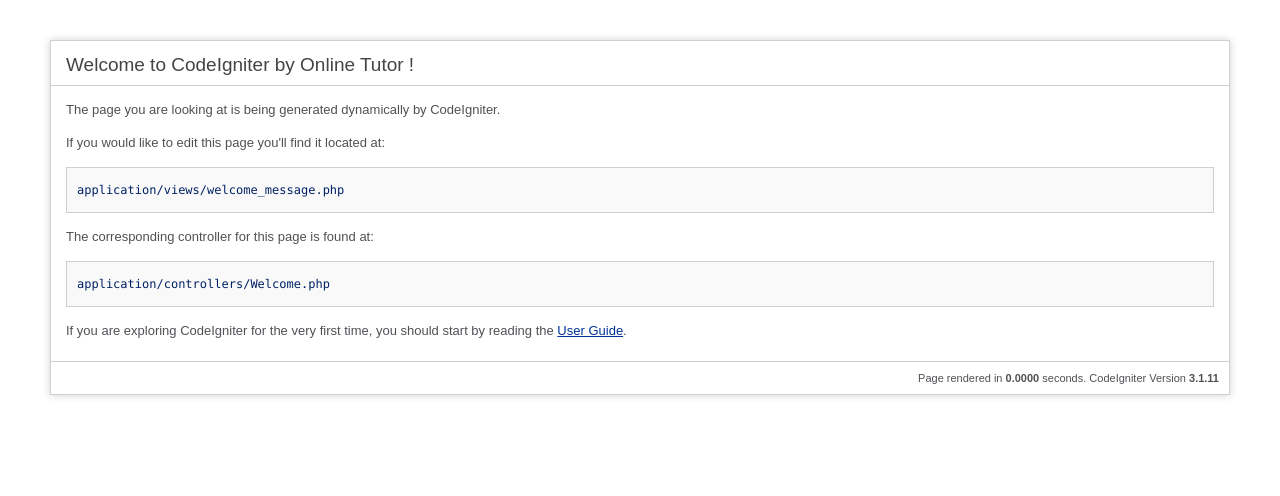
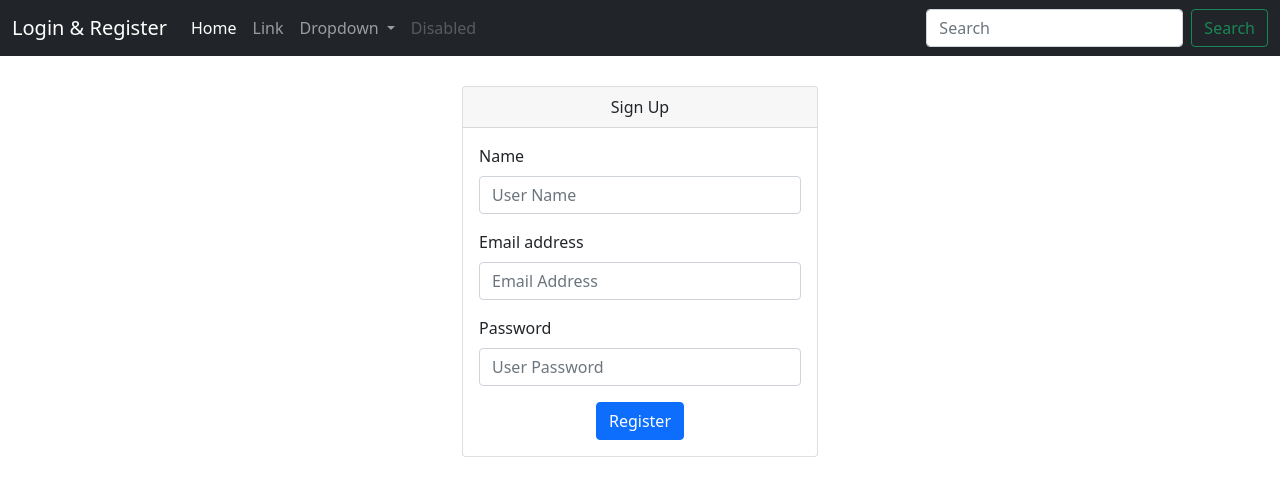
Before and after one commit to Code0fDuty/Code0fDutyProj, a CodeIgniter app: page /Team-7/index.php/welcome/index in a window 1280 px wide. Shown: the top 496 px of the page. Run offline with CodeIgniter, Linux system fonts and the light colour scheme.

Commit message:
register

```diff
--- a/application/config/autoload.php
+++ b/application/config/autoload.php
@@ -89,7 +89,7 @@ $autoload['drivers'] = array();
 |
 |	$autoload['helper'] = array('url', 'file');
 */
-$autoload['helper'] = array();
+$autoload['helper'] = array('url');
 
 /*
 | -------------------------------------------------------------------
--- a/application/controllers/Welcome.php
+++ b/application/controllers/Welcome.php
@@ -20,6 +20,11 @@ class Welcome extends CI_Controller {
 	 */
 	public function index()
 	{
-		$this->load->view('welcome_message');
+		$this->load->view('home_page');
+	}
+
+	function registerNow()
+	{
+
 	}
 }
--- a/application/views/home_page.php
+++ b/application/views/home_page.php
@@ -1,20 +1,103 @@
-<html>
-    <head>
-        <!--Header Section-->
-        <?php $this->load->view("include/header_other") ?>
+<!doctype html>
+<html lang="en">
+  <head>
+    <!-- Required meta tags -->
+    <meta charset="utf-8">
+    <meta name="viewport" content="width=device-width, initial-scale=1">
 
-    </head>
+    <!-- Bootstrap CSS -->
+    <link href="https://cdn.jsdelivr.net/npm/bootstrap@5.0.2/dist/css/bootstrap.min.css" rel="stylesheet" integrity="sha384-EVSTQN3/azprG1Anm3QDgpJLIm9Nao0Yz1ztcQTwFspd3yD65VohhpuuCOmLASjC" crossorigin="anonymous">
 
-    <body>
-        <!-- content section -->
-        <?php $this->load->view("site/home_content") ?>
+    <title>User Login & Registration</title>
+  </head>
+  <body>
+  <nav class="navbar navbar-expand-lg navbar-dark bg-dark">
+  <div class="container-fluid">
+    <a class="navbar-brand" href="#">Login & Register</a>
+    <button class="navbar-toggler" type="button" data-bs-toggle="collapse" data-bs-target="#navbarSupportedContent" aria-controls="navbarSupportedContent" aria-expanded="false" aria-label="Toggle navigation">
+      <span class="navbar-toggler-icon"></span>
+    </button>
+    <div class="collapse navbar-collapse" id="navbarSupportedContent">
+      <ul class="navbar-nav me-auto mb-2 mb-lg-0">
+        <li class="nav-item">
+          <a class="nav-link active" aria-current="page" href="#">Home</a>
+        </li>
+        <li class="nav-item">
+          <a class="nav-link" href="#">Link</a>
+        </li>
+        <li class="nav-item dropdown">
+          <a class="nav-link dropdown-toggle" href="#" id="navbarDropdown" role="button" data-bs-toggle="dropdown" aria-expanded="false">
+            Dropdown
+          </a>
+          <ul class="dropdown-menu" aria-labelledby="navbarDropdown">
+            <li><a class="dropdown-item" href="#">Action</a></li>
+            <li><a class="dropdown-item" href="#">Another action</a></li>
+            <li><hr class="dropdown-divider"></li>
+            <li><a class="dropdown-item" href="#">Something else here</a></li>
+          </ul>
+        </li>
+        <li class="nav-item">
+          <a class="nav-link disabled" href="#" tabindex="-1" aria-disabled="true">Disabled</a>
+        </li>
+      </ul>
+      <form class="d-flex">
+        <input class="form-control me-2" type="search" placeholder="Search" aria-label="Search">
+        <button class="btn btn-outline-success" type="submit">Search</button>
+      </form>
+    </div>
+  </div>
+</nav>
 
-        <!-- Footer section -->
-        <?php $this->load->view("include/footer_other", array(
-            "name" => $name,
-            "email_footer" => $email
-        )) ?>
+<div class="container">
+    <div class="row">
+        <div class="col-md-4"></div>
+        <div class="col-md-4">
+        <div class="card" style="margin-top: 30px">
+            <div class="card-header text-center">
+    Sign Up
+            </div>
+            <div class="card-body">
+            <form method="post" autocomplete="off" action="<?=base_url('welcome/registerNow')?>">
+                <div class="mb-3">
+                    <label for="exampleInputEmail1" class="form-label">Name</label>
+                    <input type="text" placeholder="User Name" name="username" class="form-control" id="name" aria-describedby="name">
+
+                </div>
+                <div class="mb-3">
+                    <label for="exampleInputEmail1" class="form-label">Email address</label>
+                    <input type="email" placeholder="Email Address" name="email" class="form-control" id="exampleInputEmail1" aria-describedby="emailHelp">
+
+                </div>
+                <div class="mb-3">
+                    <label for="exampleInputPassword1" class="form-label">Password</label>
+                    <input type="password" placeholder="User Password"  name="password" class="form-control" id="exampleInputPassword1">
+                </div>
+                <!-- <div class="mb-3 form-check">
+                    <input type="checkbox" class="form-check-input" id="exampleCheck1">
+                    <label class="form-check-label" for="exampleCheck1">Check me out</label>
+                </div> -->
+                <div class="text-center">
+                    <button type="Register" class="btn btn-primary">Register</button>
+                </div>
+
+            </form>
+              </div>
+            </div>
+          </div>
+        <div class="col-md-4"></div>
+    </div>
+</div>
 
 
-    </body>
+    <!-- Optional JavaScript; choose one of the two! -->
+
+    <!-- Option 1: Bootstrap Bundle with Popper -->
+    <script src="https://cdn.jsdelivr.net/npm/bootstrap@5.0.2/dist/js/bootstrap.bundle.min.js" integrity="sha384-MrcW6ZMFYlzcLA8Nl+NtUVF0sA7MsXsP1UyJoMp4YLEuNSfAP+JcXn/tWtIaxVXM" crossorigin="anonymous"></script>
+
+    <!-- Option 2: Separate Popper and Bootstrap JS -->
+    <!--
+    <script src="https://cdn.jsdelivr.net/npm/@popperjs/core@2.9.2/dist/umd/popper.min.js" integrity="sha384-IQsoLXl5PILFhosVNubq5LC7Qb9DXgDA9i+tQ8Zj3iwWAwPtgFTxbJ8NT4GN1R8p" crossorigin="anonymous"></script>
+    <script src="https://cdn.jsdelivr.net/npm/bootstrap@5.0.2/dist/js/bootstrap.min.js" integrity="sha384-cVKIPhGWiC2Al4u+LWgxfKTRIcfu0JTxR+EQDz/bgldoEyl4H0zUF0QKbrJ0EcQF" crossorigin="anonymous"></script>
+    -->
+  </body>
 </html>
--- a/application/views/site/home_content.php
+++ /dev/null
@@ -1,3 +0,0 @@
-<h3>Welcome to Online Web Tutor</h3>
-<h4><?php echo $message;?></4>
-<p>This is the playlist of codeigniter Framework v3.1.10</p>
--- a/application/views/site/site_about.php
+++ /dev/null
@@ -1,2 +0,0 @@
-<h3>Welcome to about page</h3>
-<p>This is the playlist of codeigniter Framework v3.1.10</p>
--- a/application/views/site/site_index.php
+++ /dev/null
@@ -1,3 +0,0 @@
-<body>
-        <h3>Welcome to Online Web Tutor</h3>
-        <p>This is the playlist of codeigniter Framework v3.1.10</p>
```
Also changed, not shown: application/views/site/pass_variable.php (deleted, +0 -8 lines).
